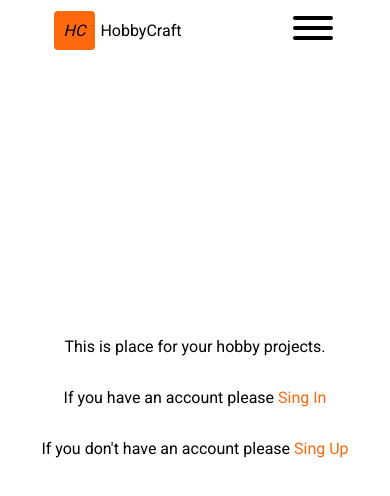
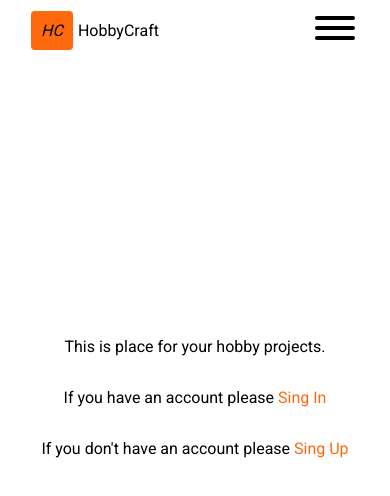
Before and after one commit to mpetkevic/hobby_project, a React (Create React App) app: page / in a window 390 px wide. Shown: the top 496 px of the page. Built offline with nearby package versions, Linux system fonts and the light colour scheme.

Commit message:
Mobile version fixed

```diff
--- a/src/components/NavBar/NavBar.scss
+++ b/src/components/NavBar/NavBar.scss
@@ -56,11 +56,13 @@
   left: 0;
   width: 100vw;
   height: 100vh;
-  background-color: rgba(0, 0, 0, 0.5);
+  background-color: rgba(0, 0, 0, 0.7);
 }
 
 @media (max-width: 650px) {
   .NavBar{
+    justify-content: space-between;
+    padding: 0 20px;
     .hamburger {
       display: inline-block;
       z-index: 120;
@@ -77,6 +79,7 @@
 
   .Hover {
     .Hover--Navigation {
+      padding-top: 80px;
       ul {
         padding: 0;
         display: flex;
@@ -84,6 +87,7 @@
         a {
           text-align: center;
           color: white;
+          font-size: 20px;
           padding: 10px 0;
 
           &:hover {
```
